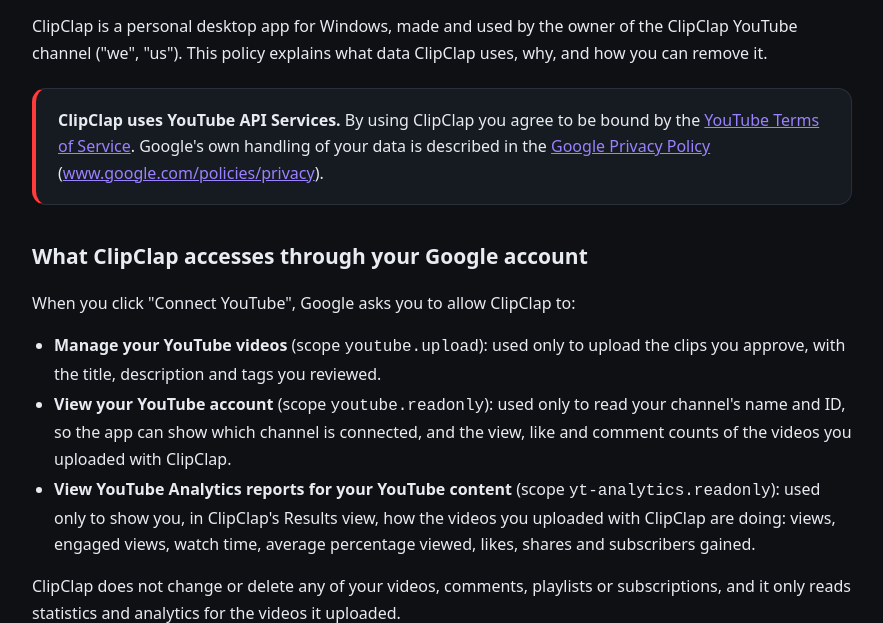
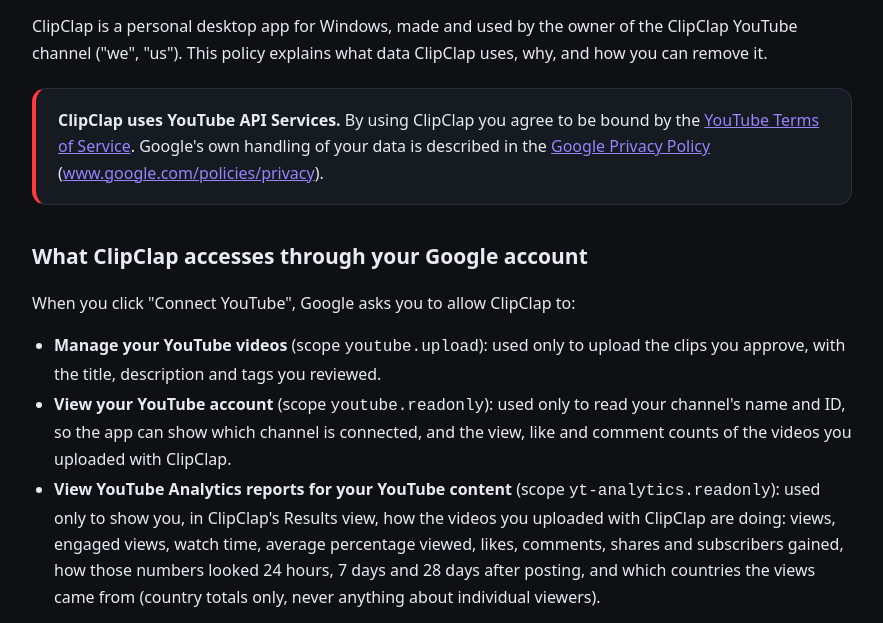
Before and after one commit to viktorstojkov002-blip/clipclap, a plain HTML site: page privacy.html in a window 1280 px wide. Shown: the part 185-808 px from the top of the page, without its empty margins (198-1081 px from the left). Drawn offline with Linux system fonts and the light colour scheme.

Commit message:
Add files via upload

```diff
--- a/privacy.html
+++ b/privacy.html
@@ -35,7 +35,7 @@
       <ul>
         <li><strong>Manage your YouTube videos</strong> (scope <code>youtube.upload</code>): used only to upload the clips you approve, with the title, description and tags you reviewed.</li>
         <li><strong>View your YouTube account</strong> (scope <code>youtube.readonly</code>): used only to read your channel's name and ID, so the app can show which channel is connected, and the view, like and comment counts of the videos you uploaded with ClipClap.</li>
-        <li><strong>View YouTube Analytics reports for your YouTube content</strong> (scope <code>yt-analytics.readonly</code>): used only to show you, in ClipClap's Results view, how the videos you uploaded with ClipClap are doing: views, engaged views, watch time, average percentage viewed, likes, shares and subscribers gained.</li>
+        <li><strong>View YouTube Analytics reports for your YouTube content</strong> (scope <code>yt-analytics.readonly</code>): used only to show you, in ClipClap's Results view, how the videos you uploaded with ClipClap are doing: views, engaged views, watch time, average percentage viewed, likes, comments, shares and subscribers gained, how those numbers looked 24 hours, 7 days and 28 days after posting, and which countries the views came from (country totals only, never anything about individual viewers).</li>
       </ul>
       <p>ClipClap does not change or delete any of your videos, comments, playlists or subscriptions, and it only reads statistics and analytics for the videos it uploaded.</p>
 
```
